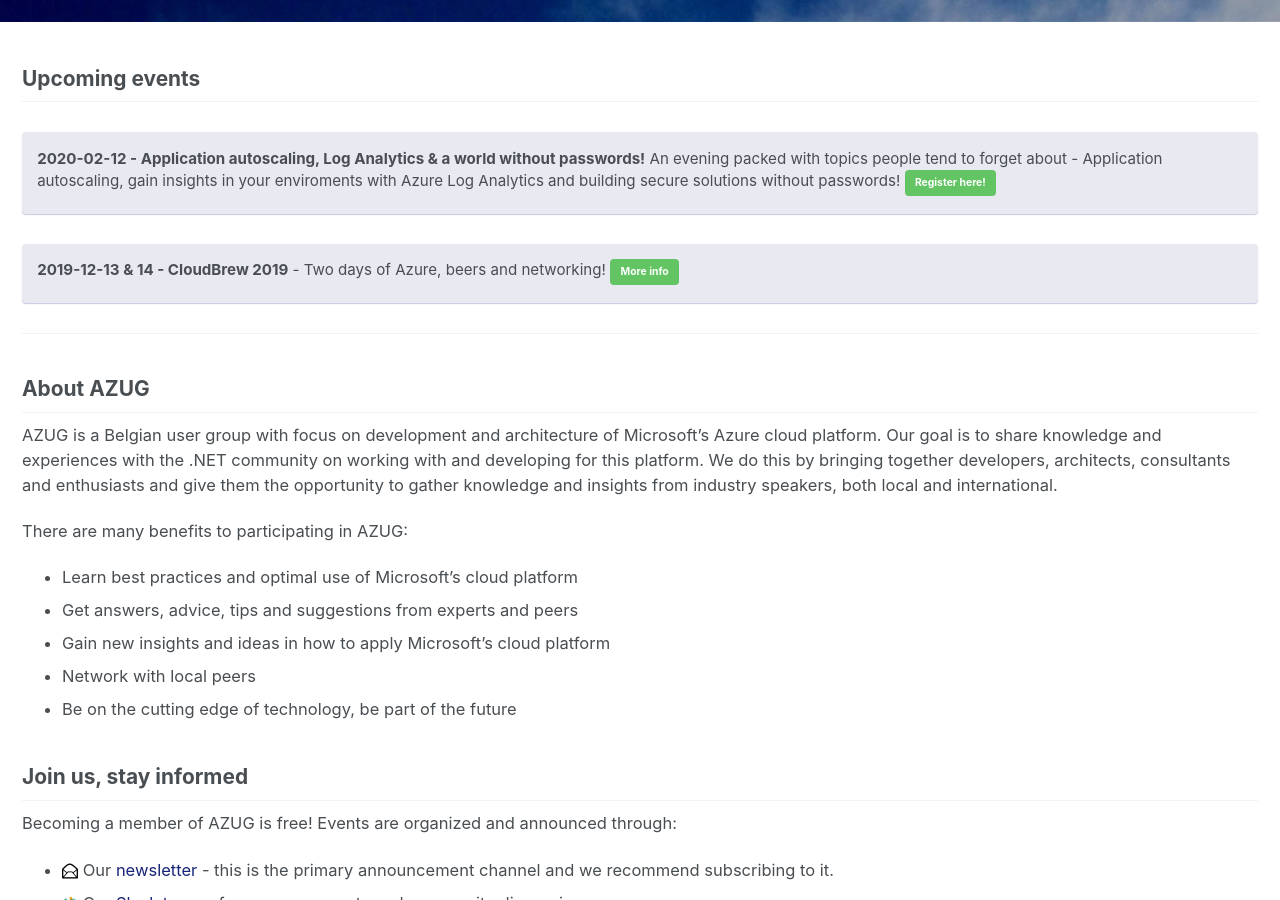
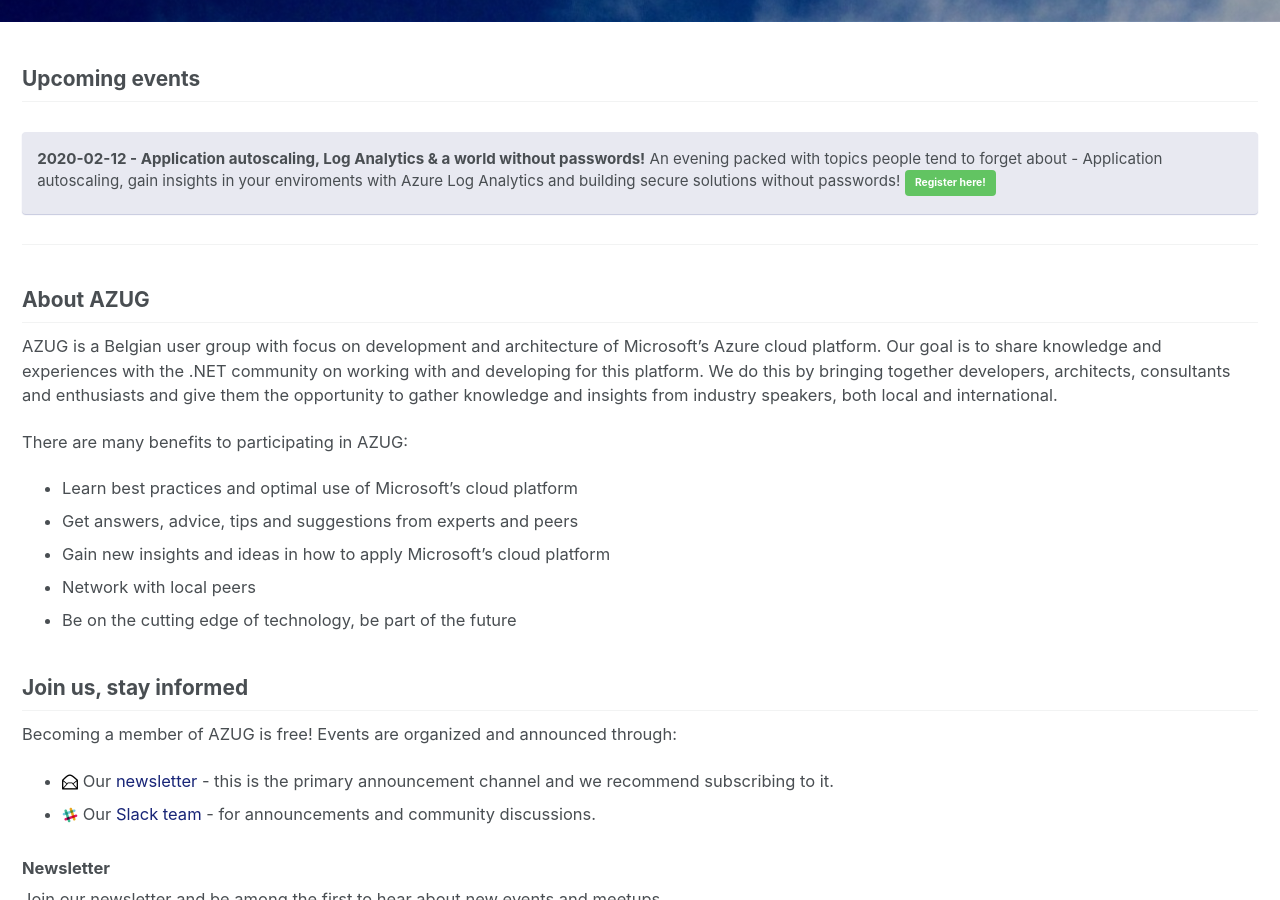
Before and after one commit to AzugBe/azugbe.github.io, a Jekyll site: the page built from index.md, in a window 1280 px wide and 900 px high, scrolled down 537 px. Built offline with Jekyll 4.4.1, drawn with Linux system fonts in a browser that asks for light colours; our own code applies the rules of GitHub Pages for plain Markdown files; comment, search, counter and statistics services are not loaded.

Commit message:
No more CloudBrew :( (#85)

```diff
--- a/index.md
+++ b/index.md
@@ -16,9 +16,6 @@ excerpt: "The Belgium Azure User Group focuses on knowledge sharing and networki
 
 **2020-02-12 - Application autoscaling, Log Analytics & a world without passwords!**
 An evening packed with topics people tend to forget about - Application autoscaling, gain insights in your enviroments with Azure Log Analytics and building secure solutions without passwords! [Register here!](https://www.azug.be/events/2020/02/12/log-analytics-world-without-passwords-and-app-autoscaling){: .btn .btn--success}
-{: .notice--info}
-
-**2019-12-13 & 14 - CloudBrew 2019** - Two days of Azure, beers and networking! [More info](https://www.cloudbrew.be/){: .btn .btn--success}
 {: .notice--info}
 
 <hr />
```
